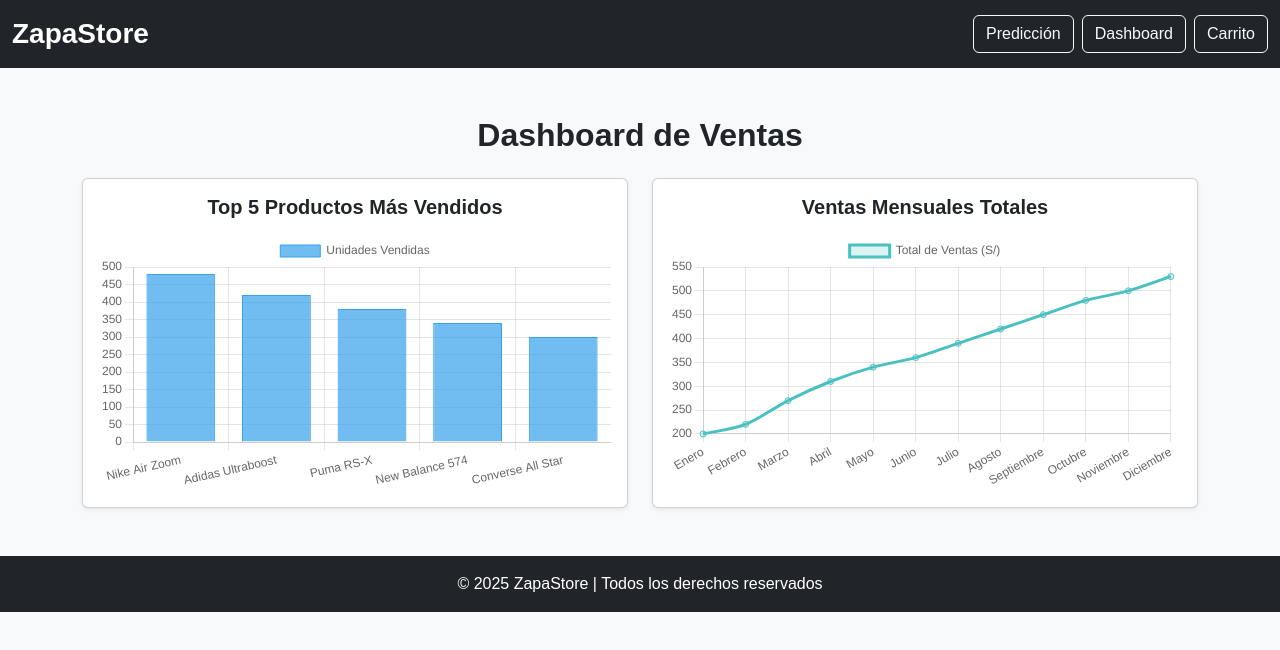
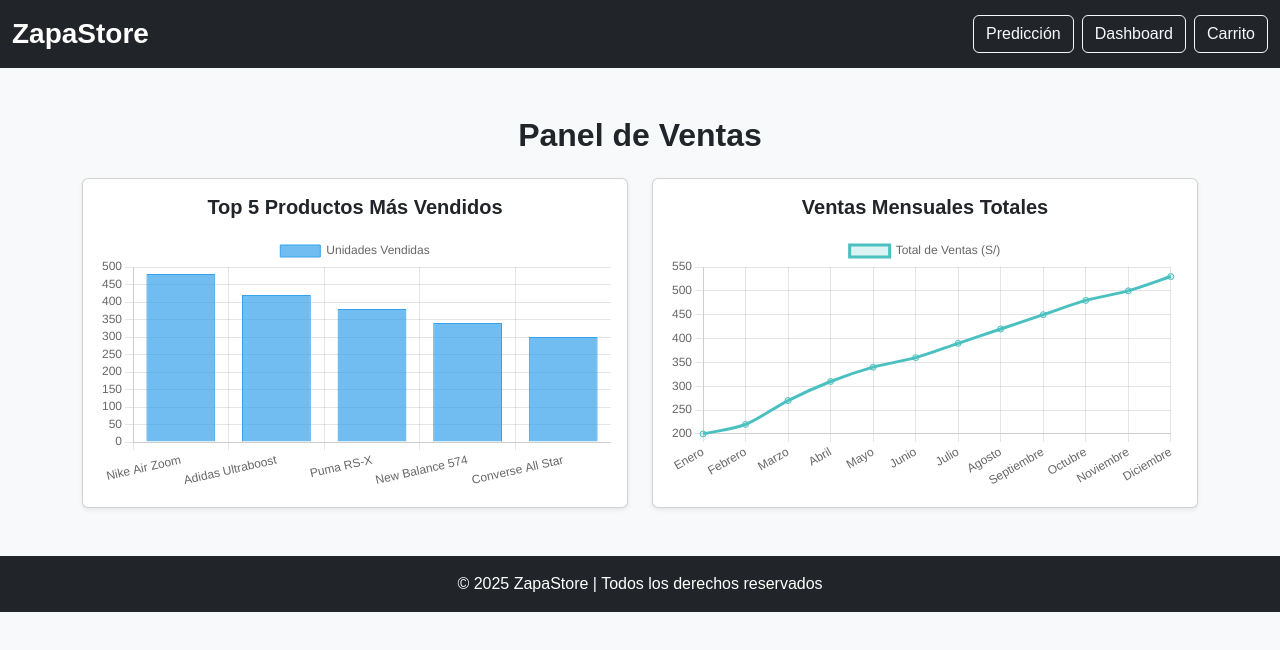
Before and after one commit to angel1701-lap/Tabajo-final, a React (Vite) app in the folder client/: page / in a window 1280 px wide. Both pictures are taken after a click on the button "Dashboard". Shown: the top 650 px of the page. Built offline with nearby package versions, Linux system fonts and the light colour scheme.

Commit message:
cambio de nombre

```diff
--- a/client/src/components/Dashboard.jsx
+++ b/client/src/components/Dashboard.jsx
@@ -70,7 +70,7 @@ function Dashboard() {
 
   return (
     <div className="container my-5">
-      <h2 className="text-center fw-bold mb-4"> Dashboard de Ventas</h2>
+      <h2 className="text-center fw-bold mb-4"> Panel de Ventas</h2>
 
       <div className="row g-4">
         <div className="col-md-6">
```
